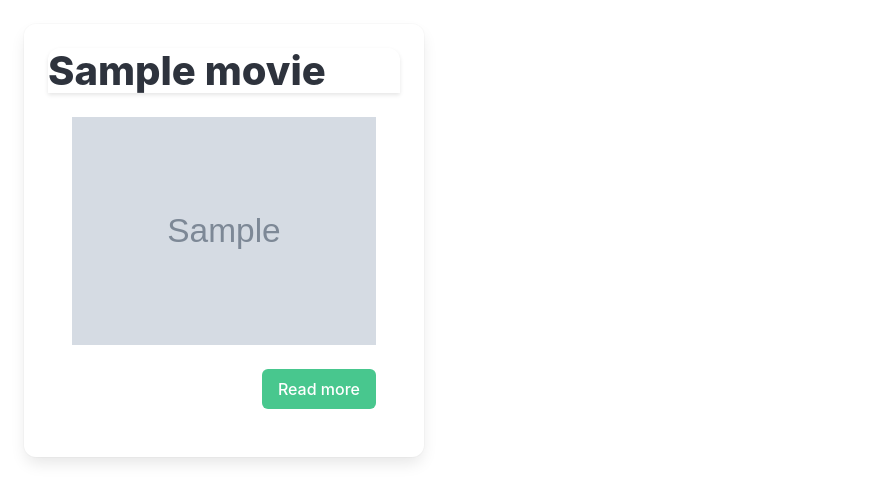
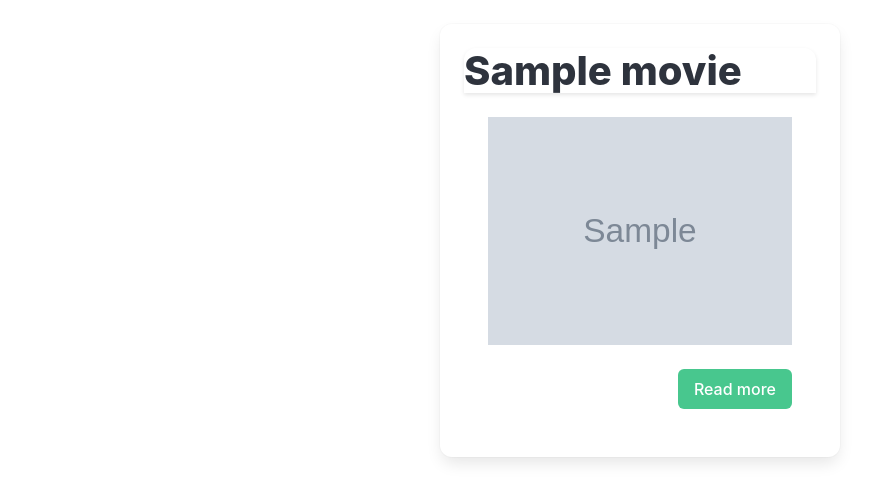
Before and after one commit to MrAndreyOfficial/Web, a PHP site: page / in a window 1280 px wide. Shown: the top 502 px of the page, without its empty margins (0-881 px from the left). Run offline with PHP 8.4, Linux system fonts and the light colour scheme; tables that the repository leaves empty or names only in its code hold one stand-in row (values such as "Sample post"); grey boxes marked "Sample" are stand-in pictures.

Commit message:
Added Flex Wrap

```diff
--- a/movies/index.php
+++ b/movies/index.php
@@ -9,7 +9,7 @@
 </head>
 <body>
     <main>
-        <div id="cards" class="m-5 is-flex">
+        <div id="cards" class="m-5 is-flex is-justify-content-center is-flex-wrap-wrap">
             <?php
                 require_once './sql.php';
 
```
